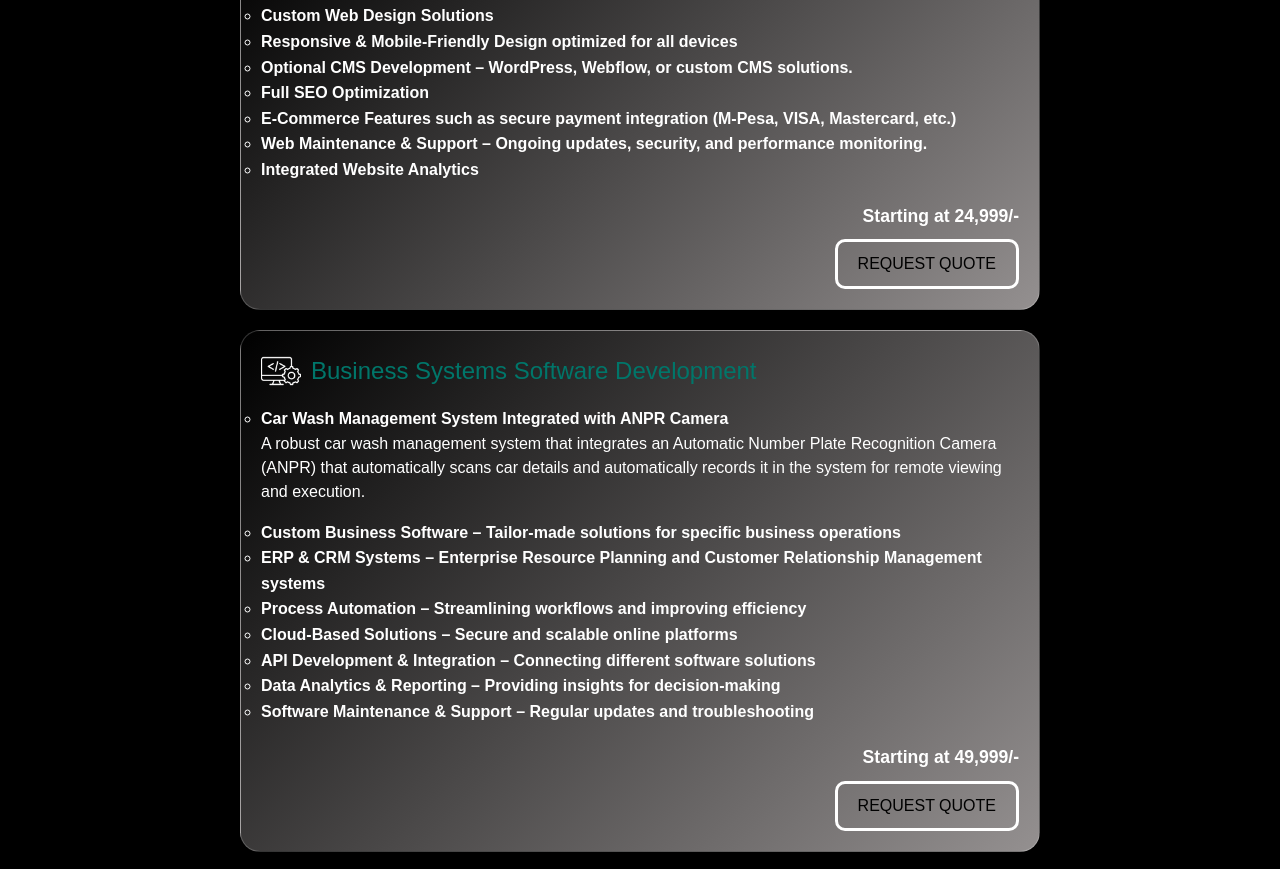
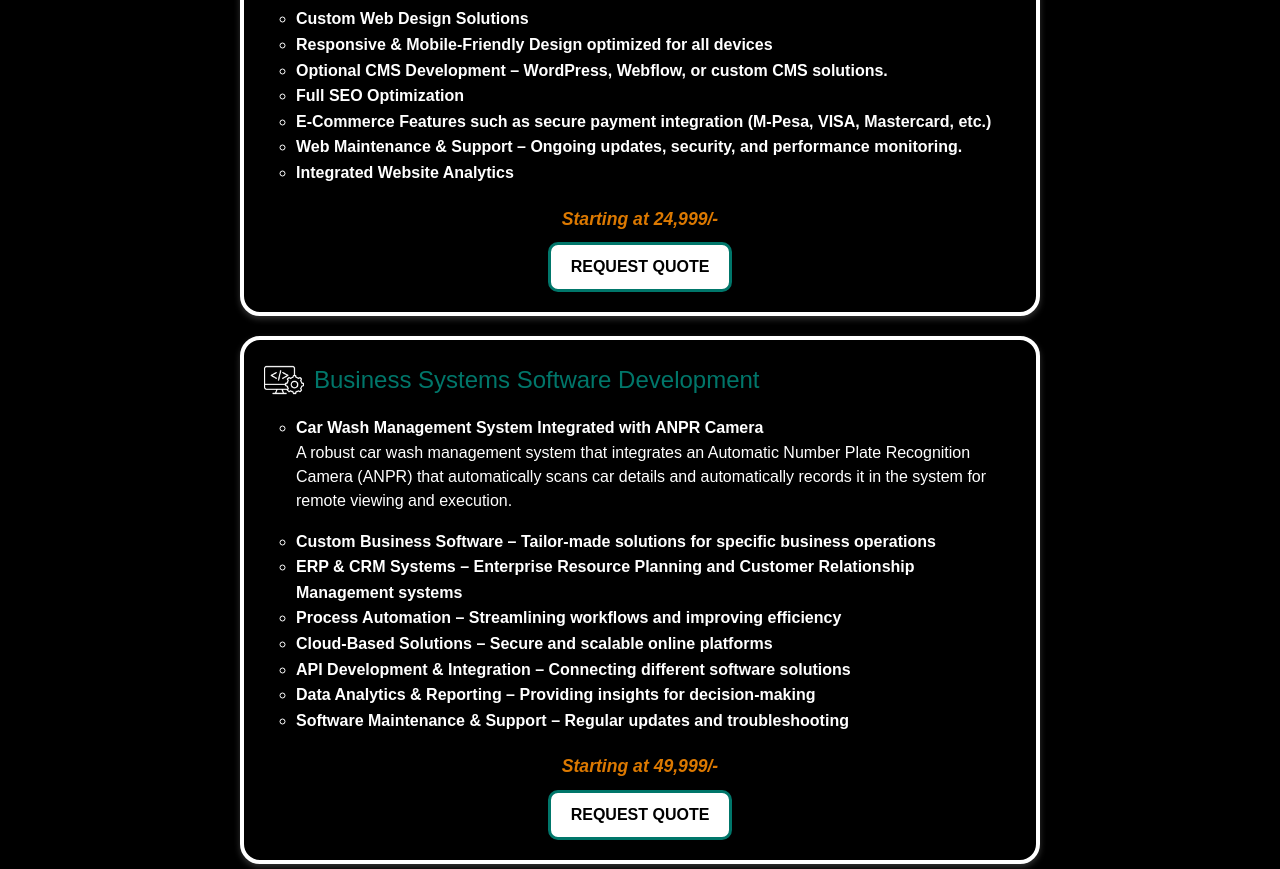
Before and after one commit to Althavin/whaledigital, a plain HTML site: page Services/services.html in a window 1280 px wide. Shown: the part 589-1458 px from the top of the page. Drawn offline with nearby package versions, Linux system fonts and the light colour scheme.

Commit message:
changed service section and reduced whiteness of backgrounds

```diff
--- a/Services/services.css
+++ b/Services/services.css
@@ -145,7 +145,7 @@ a:hover {
 }
 
 .service-box {
-    background: linear-gradient(135deg, #000000, #949090); /* Gradient background */
+    background: #000000; /* Gradient background */
     backdrop-filter: blur(10px);
     border-radius: 20px;
     padding: 20px;
@@ -154,15 +154,15 @@ a:hover {
     display: flex;
     flex-direction: column;
     justify-content: space-between;
-    box-shadow: 0 4px 6px rgba(0, 0, 0, 0.2);
-    border: 1px solid rgba(255, 255, 255, 0.2);
+    box-shadow: 0 3px 6px rgba(255, 255, 255, 0.2);
+    border: 4px solid #ffffff;
     transition: transform 0.3s ease, box-shadow 0.3s ease;
 }
 
 .service-box:hover {
     transform: translateY(-10px);
     box-shadow: 0 8px 12px rgba(0, 0, 0, 0.3);
-    background: linear-gradient(135deg, #ffffff, #9e9a9a); /* Gradient background */
+    background: #00766A; /* Gradient background */
     color: #000000;
 
 }
@@ -183,6 +183,7 @@ a:hover {
 .service-header h2 {
     font-size: 1.5em;
     margin: 0;
+    color:#00766a;
 
 }
 .my-list {
@@ -191,7 +192,7 @@ a:hover {
 
 .service-box ul {
     list-style: circle ;
-    padding: 0;
+    padding: 20;
     margin: 0 0 20px;
 }
 
@@ -202,7 +203,9 @@ a:hover {
 }
 
 .price-section {
-    text-align: right;
+    text-align: center;
+    font-style: italic;
+    color: #DC7901;
 }
 
 .price-section p {
@@ -216,13 +219,15 @@ a:hover {
     padding: 10px 20px;
     font-size: 1em;
     color: #000000;
-    background: none;
-    border: 3px solid #ffffff;
+    background: #ffffff;
+    border: 3px solid #00766A;
     border-radius: 10px;
     cursor: pointer;
     transition: all 0.3s;
     position: relative;
     overflow: hidden;
+    justify-content: center;
+    font-weight: bold;
 }
 
 .consult-button::before {
@@ -243,7 +248,7 @@ a:hover {
 }
 
 .consult-button:hover {
-    background-color: #00766A;
+    background-color: #DC7901;
     color: #000000;
 }
 
```
Also changed, not shown: index.html (+1 -1 lines), styles.css (+4 -4 lines).
